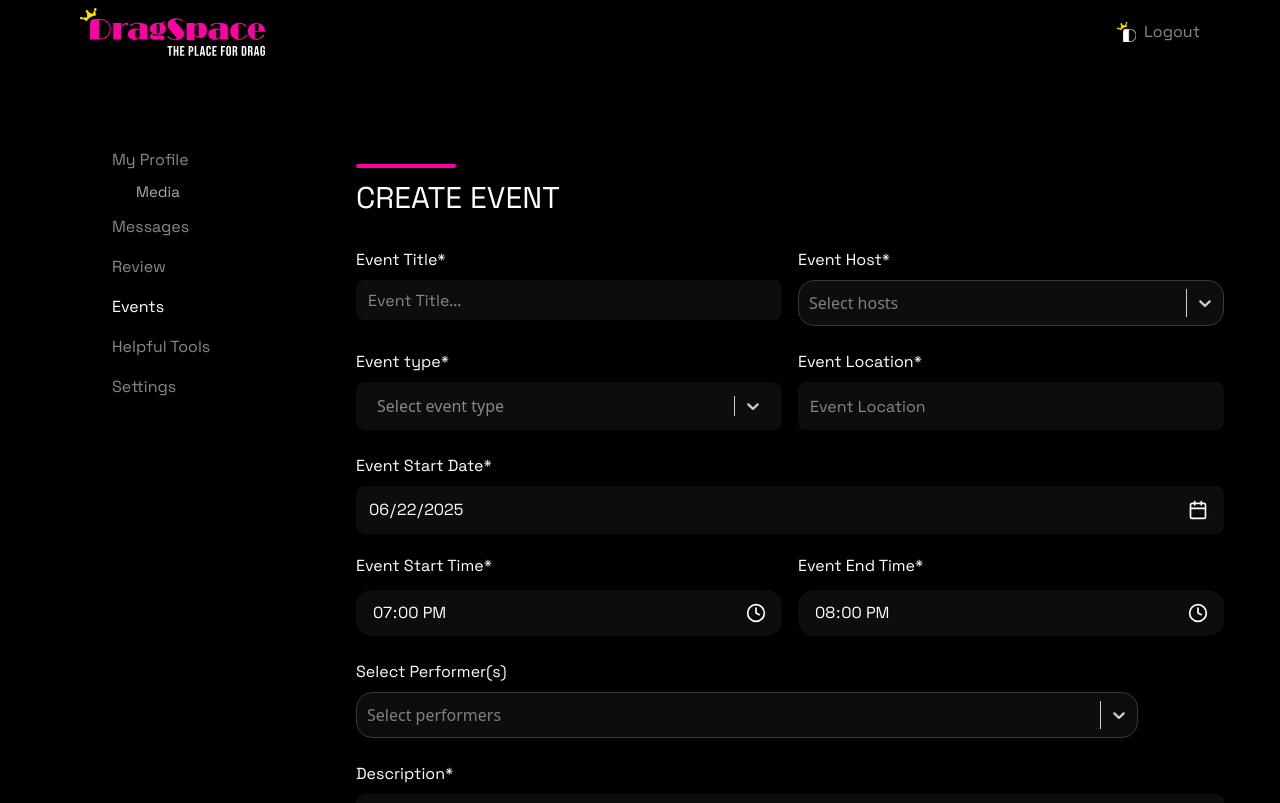
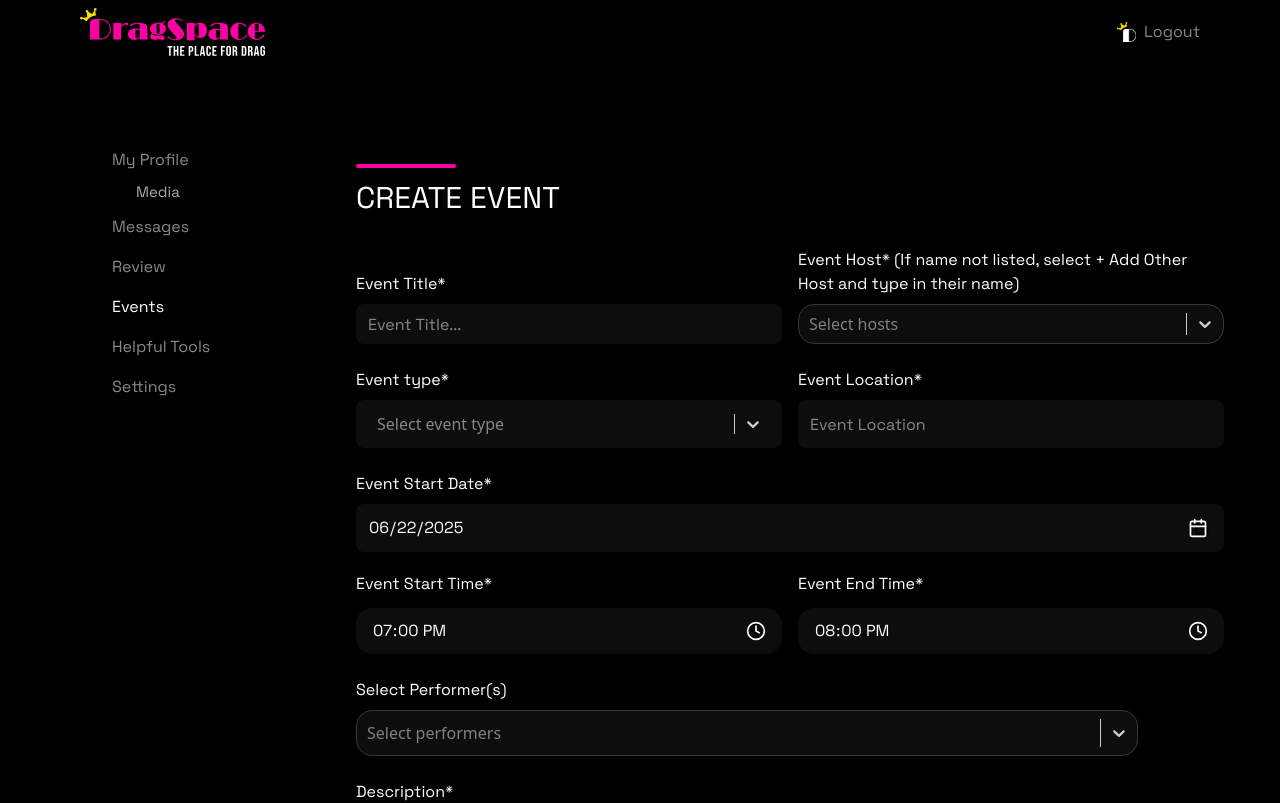
Before and after one commit to HamzaAliKundi/coltable-deshabord-performer, a React (Vite) app: page /event/create-event in a window 1280 px wide. Shown: the top 803 px of the page. Built offline with nearby package versions, Linux system fonts and the light colour scheme; no server answers; sample sign-in values are in the browser's storage.

Commit message:
fx lable in admin

```diff
--- a/src/components/events/create-event/index.tsx
+++ b/src/components/events/create-event/index.tsx
@@ -295,7 +295,7 @@ const CreateEvent = () => {
       </h1>
 
       <form onSubmit={handleSubmit(onSubmit)} className="flex flex-col gap-6">
-        <div className="grid grid-cols-1 md:grid-cols-2 gap-4">
+        <div className="grid grid-cols-1 md:grid-cols-2 gap-4 items-end">
           <div className="flex flex-col gap-2">
             <label className="text-white font-space-grotesk text-sm md:text-base">
               Event Title*
@@ -312,7 +312,8 @@ const CreateEvent = () => {
           </div>
           <div className="flex flex-col gap-2">
             <label className="text-white font-space-grotesk text-sm md:text-base">
-              Event Host*
+              Event Host* (If name not listed, select + Add Other Host and type
+              in their name)
             </label>
             <Controller
               name="host"
@@ -343,7 +344,7 @@ const CreateEvent = () => {
                   styles={{
                     control: (base) => ({
                       ...base,
-                      minHeight: "46px",
+                      minHeight: "40px",
                       background: "#0D0D0D",
                       border: "1px solid #383838",
                       borderRadius: "16px",
```
